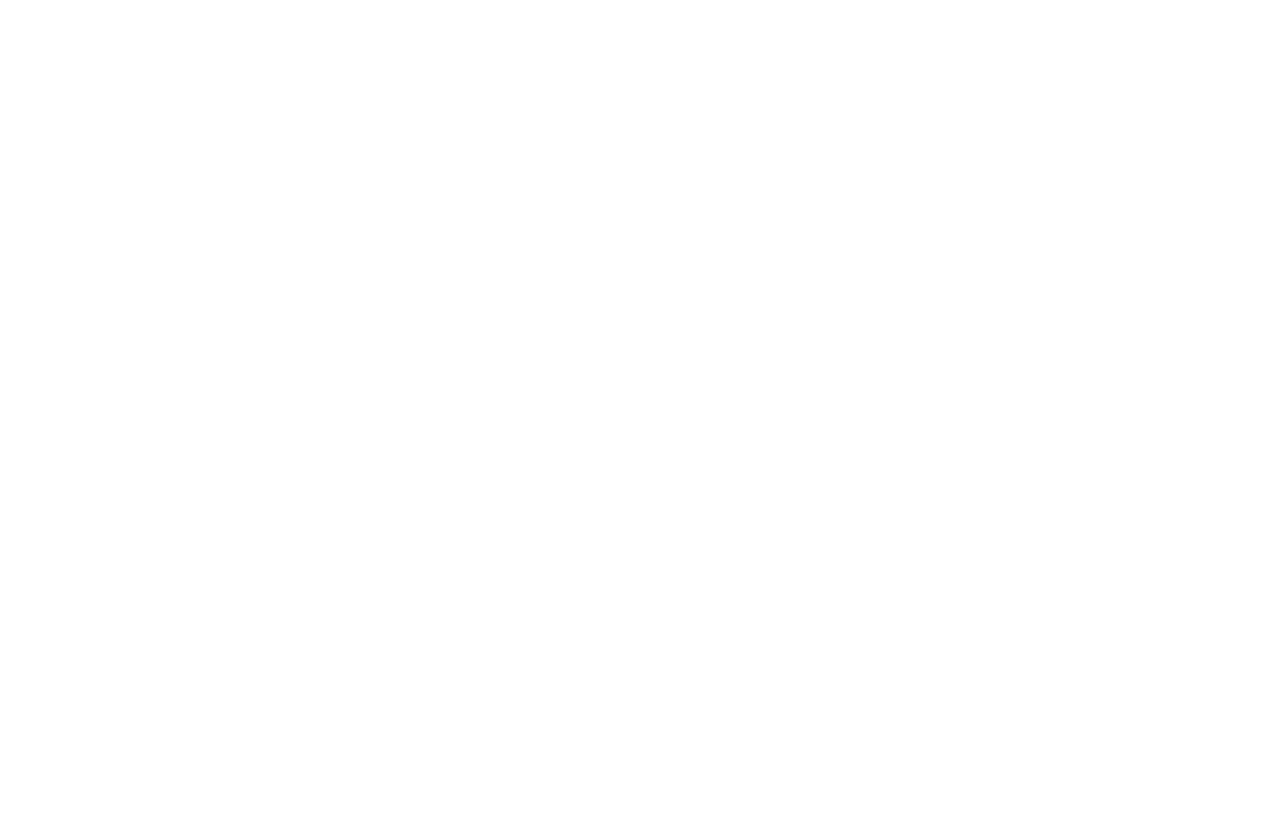
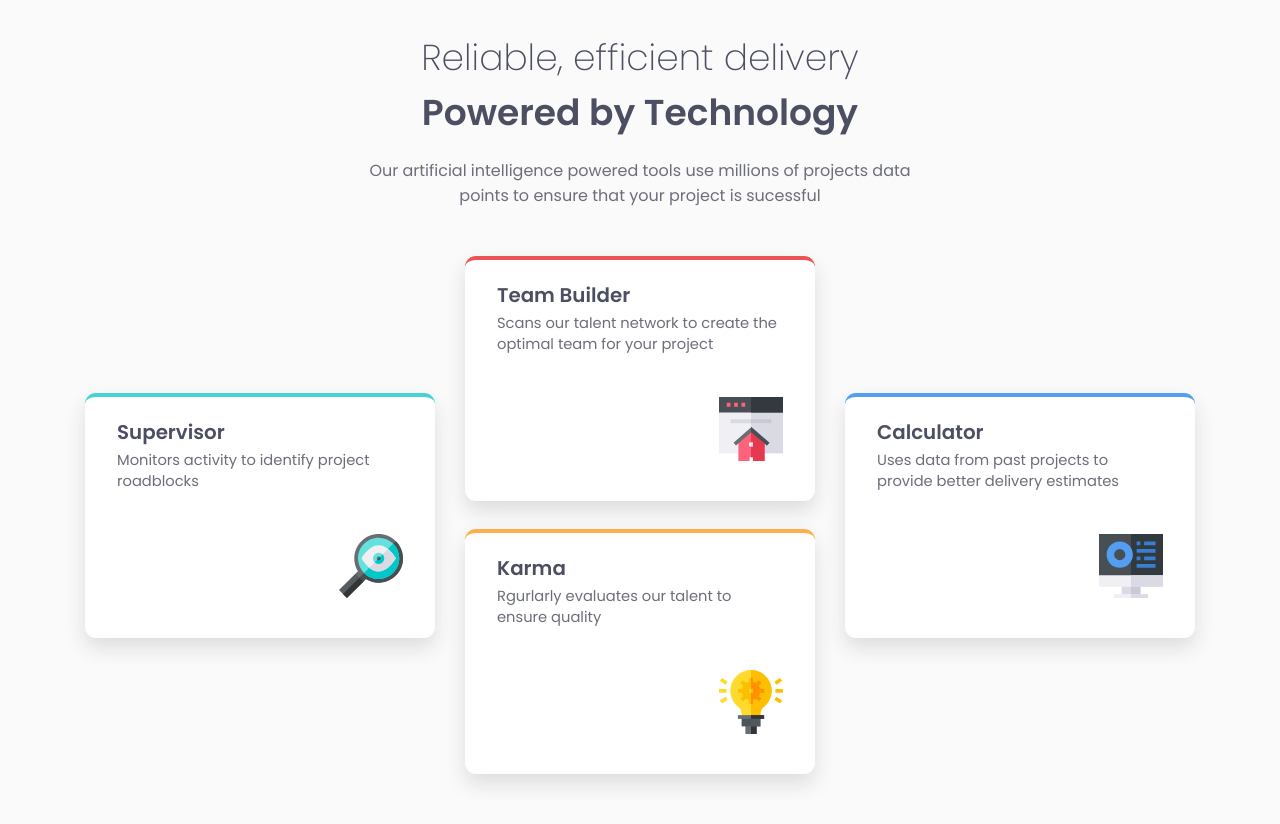
Before and after one commit to rogeriobautz/four-card-feature-section, a plain HTML site: page index.html in a window 1280 px wide. Before the commit the page ends 800 px from the top, so only its background shows below. Drawn offline with Linux system fonts and the light colour scheme.

Commit message:
Challenge completed

```diff
--- a/index.html
+++ b/index.html
@@ -11,11 +11,75 @@
       sizes="32x32"
       href="./images/favicon-32x32.png"
     />
+    <link
+      href="https://fonts.googleapis.com/css2?family=Poppins:wght@200;400;600&display=swap"
+      rel="stylesheet"
+    />
     <link rel="stylesheet" href="style.css" />
 
     <title>Frontend Mentor | Four card feature section</title>
 
     <!-- Feel free to remove these styles or customise in your own stylesheet 👍 -->
   </head>
-  <body></body>
+  <body>
+    <main class="container">
+      <div class="headings">
+        <h1 class="title">
+          Reliable, efficient delivery<br /><strong
+            >Powered by Technology</strong
+          >
+        </h1>
+        <h2 class="subtitle">
+          Our artificial intelligence powered tools use millions of projects
+          data points to ensure that your project is sucessful
+        </h2>
+      </div>
+      <div class="card-box">
+        <div class="card card1">
+          <h3 class="card-title">Supervisor</h3>
+          <p class="card-description">
+            Monitors activity to identify project roadblocks
+          </p>
+          <img
+            src="./images/icon-supervisor.svg"
+            alt="Supervisor Icon"
+            class="card-logo"
+          />
+        </div>
+        <div class="card card2">
+          <h3 class="card-title">Team Builder</h3>
+          <p class="card-description">
+            Scans our talent network to create the optimal team for your project
+          </p>
+          <img
+            src="./images/icon-team-builder.svg"
+            alt="Team Builder Icon"
+            class="card-logo"
+          />
+        </div>
+        <div class="card card3">
+          <h3 class="card-title">Karma</h3>
+          <p class="card-description">
+            Rgurlarly evaluates our talent to ensure quality
+          </p>
+          <img
+            src="./images/icon-karma.svg"
+            alt="Karma Icon"
+            class="card-logo"
+          />
+        </div>
+        <div class="card card4">
+          <h3 class="card-title">Calculator</h3>
+          <p class="card-description">
+            Uses data from past projects to provide better delivery estimates
+          </p>
+          <img
+            src="./images/icon-calculator.svg"
+            alt="Calculator Icon"
+            class="card-logo"
+          />
+        </div>
+      </div>
+    </main>
+  </body>
 </html>
--- a/style.css
+++ b/style.css
@@ -0,0 +1,191 @@
+:root {
+  /*Variables */
+  --primary-color1: hsl(0, 78%, 62%); /*Red*/
+  --primary-color2: hsl(180, 62%, 55%); /*Cyan*/
+  --primary-color3: hsl(34, 97%, 64%); /*Orange*/
+  --primary-color4: hsl(212, 86%, 64%); /*Blue*/
+  --neutral-color1: hsl(234, 12%, 34%); /*Very Dark Blue*/
+  --neutral-color2: hsl(229, 6%, 45%); /*Grayish Blue*/
+  /*--neutral-color2: lightness from 66% to 45% - contrast ratio issues. By the way, very common in Frontend Mentor Challenges*/
+  --neutral-color3: hsl(0, 0%, 98%); /*Very Light Gray*/
+}
+
+* {
+  margin: 0;
+  padding: 0;
+  text-decoration: none;
+  box-sizing: border-box;
+}
+
+body {
+  font-family: 'Poppins', sans-serif;
+  background-color: var(--neutral-color3);
+  display: flex;
+  justify-content: center;
+  align-items: center;
+  min-height: 100vh;
+  font-size: 0.9375rem;
+  color: var(--neutral-color1);
+}
+
+.container {
+  width: 375px;
+  display: flex;
+  flex-direction: column;
+  justify-content: flex-start;
+  align-items: center;
+  padding: 50px 0;
+}
+
+.headings {
+  margin: 0 10px 62px;
+  text-align: center;
+}
+
+.title {
+  font-size: 1.5rem;
+  font-weight: 200;
+}
+
+.title strong {
+  font-weight: 600;
+}
+
+.subtitle {
+  font-size: 0.9375rem;
+  font-weight: 400;
+  color: var(--neutral-color2);
+  margin-top: 16px;
+}
+
+.card {
+  border-radius: 11px;
+  border-top: 4px solid;
+  padding: 20px 32px;
+  background-color: #fff;
+  display: flex;
+  flex-direction: column;
+  justify-content: flex-start;
+  align-items: flex-start;
+  box-shadow: rgb(221, 221, 221) 0 10px 20px;
+  max-width: 328px;
+}
+
+.card:not(:last-child) {
+  margin-bottom: 28px;
+}
+
+.card1 {
+  border-color: var(--primary-color2);
+}
+.card2 {
+  border-color: var(--primary-color1);
+}
+.card3 {
+  border-color: var(--primary-color3);
+}
+.card4 {
+  border-color: var(--primary-color4);
+}
+
+.card-title {
+  font-weight: 600;
+}
+
+.card-description {
+  color: var(--neutral-color2);
+  font-size: 0.8125rem;
+  margin-top: 3px;
+}
+
+.card-logo {
+  align-self: flex-end;
+  margin-top: 42px;
+  height: 64px;
+}
+
+@media (min-width: 768px) {
+  html {
+    font-size: 113%;
+  }
+  .container {
+    width: 716px;
+    max-width: 95vw;
+    flex-direction: column;
+    align-items: center;
+  }
+
+  .card-box {
+    display: flex;
+    flex-direction: column;
+    flex-wrap: wrap;
+    max-height: 528px;
+    width: 100%;
+    align-items: center;
+    max-width: 100%;
+  }
+
+  .card {
+    max-width: 328px;
+  }
+
+  .headings {
+    margin: 0 inherit;
+  }
+
+  .title {
+    font-size: 32px;
+  }
+
+  .subtitle {
+    font-size: 22px;
+    margin: 9px 18px;
+  }
+}
+
+@media (min-width: 1024px) {
+  .container {
+    margin: 0 auto;
+    padding-top: 30px;
+  }
+  .headings {
+    margin: 0 auto 30px;
+  }
+  .subtitle {
+    font-size: 20px;
+  }
+
+  .card-box {
+    align-items: center;
+    width: 722px;
+  }
+}
+
+@media (min-width: 1200px) {
+  .container {
+    width: 1140px;
+  }
+  .card {
+    width: 350px;
+    max-width: none;
+    height: 245px;
+  }
+  .card-box {
+    max-height: 600px;
+    width: 100%;
+    align-items: center;
+  }
+
+  .card1,
+  .card4 {
+    margin-top: 137px;
+  }
+
+  .title {
+    font-size: 36px;
+  }
+  .subtitle {
+    font-size: 16px;
+    margin: 18px 280px;
+  }
+}
```
Also changed, not shown: screenshots/desktop.png (added), screenshots/mobile.png (added), 2 other files.
